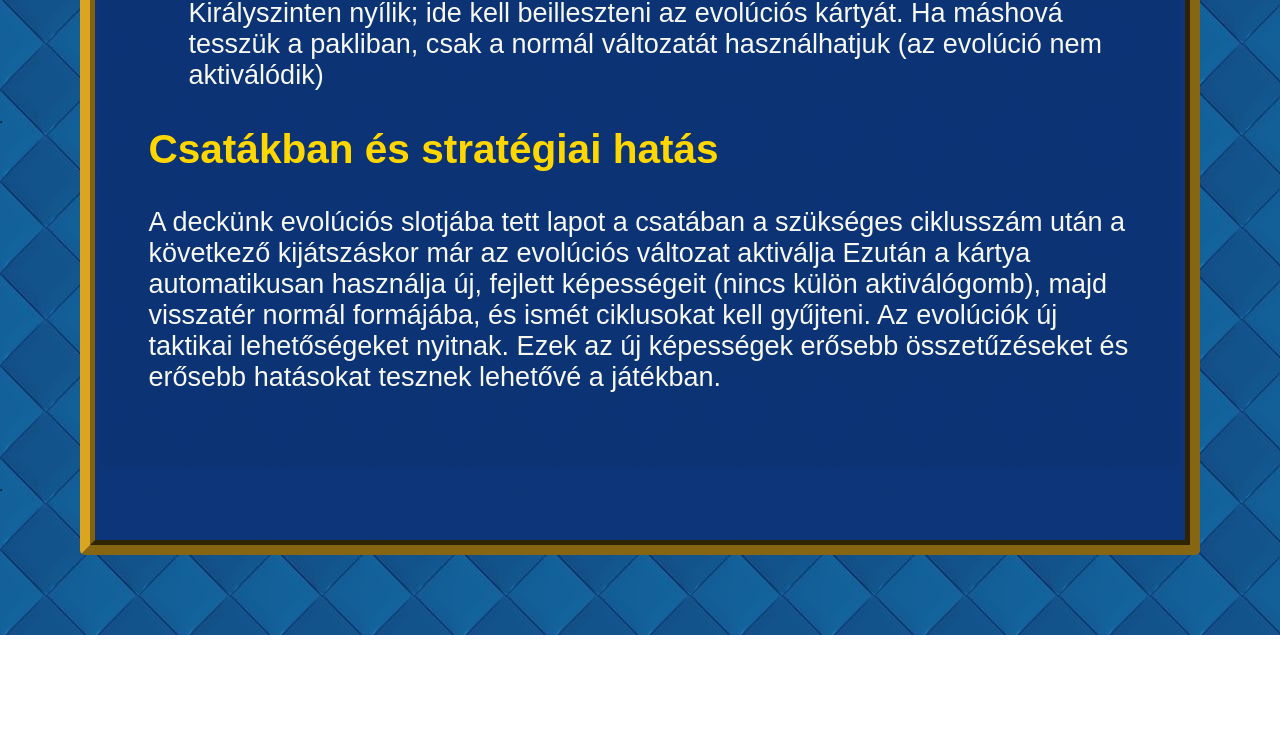
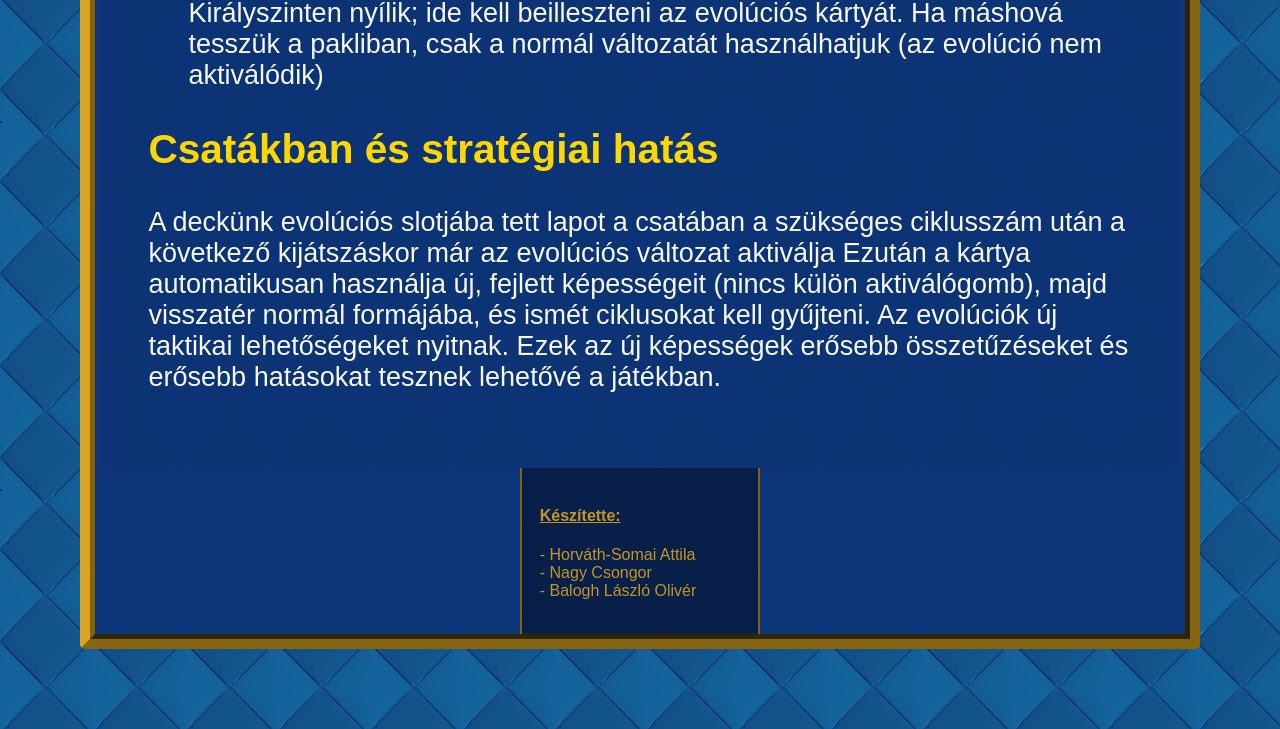
Before and after one commit to HorvathSomaiAttila/game_website, a plain HTML site: page index.html in a window 1280 px wide. Shown: the part 4465-5194 px from the top of the page. Before the commit the page ends 5100 px from the top, so only its background shows below. Drawn offline with Linux system fonts and the light colour scheme.

Commit message:
Creditek

```diff
--- a/index.html
+++ b/index.html
@@ -85,9 +85,17 @@
                 Ezek az új képességek erősebb összetűzéseket és erősebb hatásokat tesznek lehetővé a játékban.</p>
             </div>
 
+            <footer class="makers">
+                <h4><u>Készítette:</u></h4>
+                <p>
+                    - Horváth-Somai Attila <br>
+                    - Nagy Csongor <br>
+                    - Balogh László Olivér
+                </p>
+            </footer>
+
         </div>
 
-            <br><br><br><br>
         </div>
     </div>
 </body>
--- a/style.css
+++ b/style.css
@@ -218,3 +218,13 @@ hr {
     font-size: 1.487rem;
     margin: 3rem;
 }
+
+.makers {
+    float: left;
+    width: 15rem;
+    background: rgba(0,0,0,0.4);
+    padding: 1.111rem;
+    color: rgb(194, 149, 37);
+    border-left: 2px solid rgb(133, 99, 14);
+    border-right: 2px solid rgb(133, 99, 14);
+}
```
